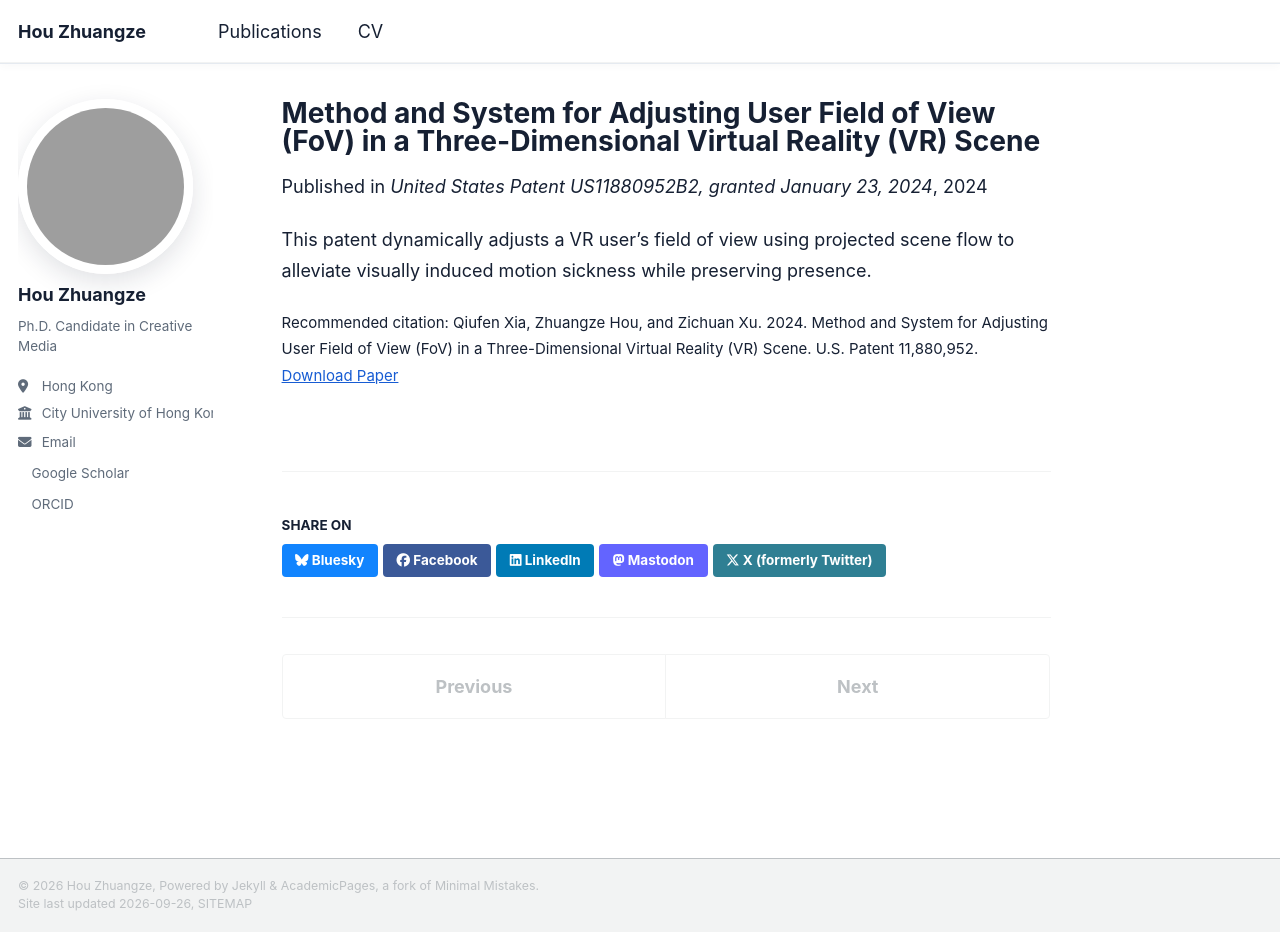
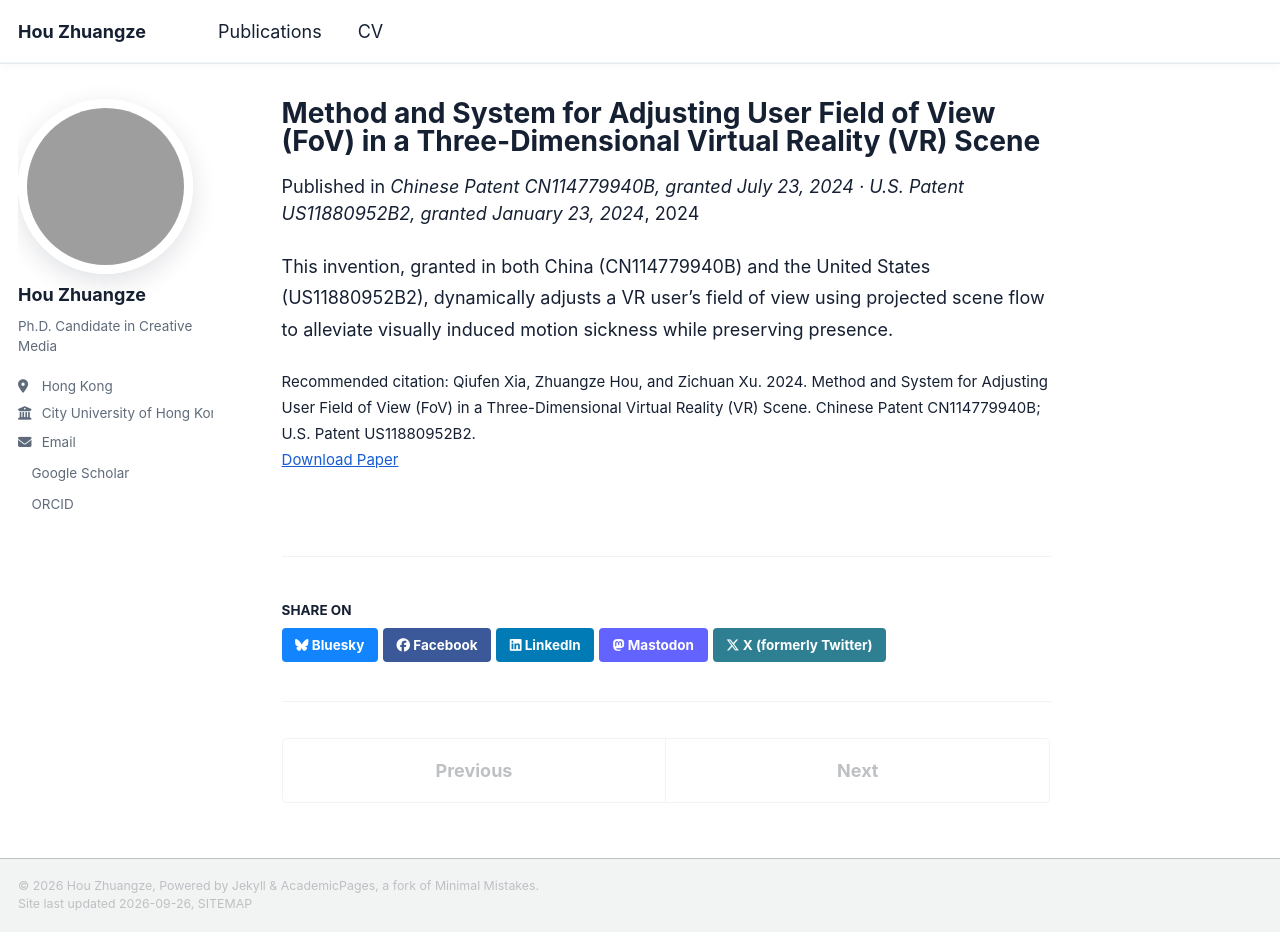
Before and after one commit to zhuangze-hci/zhuangze-hci.github.io, a Jekyll site: the page built from _publications/2024-01-23-us-patent-fov.md, in a window 1280 px wide and 932 px high. Built offline with Jekyll 4.4.1, drawn with Linux system fonts in a browser that asks for light colours; a style sheet for code colours, icons or effects is not loaded.

Commit message:
Show Chinese and US patent records

```diff
--- a/_includes/publication-card.html
+++ b/_includes/publication-card.html
@@ -23,6 +23,7 @@
     <p class="publication-card__venue">{{ publication.venue }}</p>
     <div class="publication-card__links">
       {% if publication.paperurl %}<a class="publication-link" href="{{ publication.paperurl }}">{{ publication.paper_label | default: "Paper" }}</a>{% endif %}
+      {% if publication.secondaryurl %}<a class="publication-link" href="{{ publication.secondaryurl }}">{{ publication.secondary_label | default: "Additional record" }}</a>{% endif %}
       {% if publication.doiurl %}<a class="publication-link" href="{{ publication.doiurl }}">DOI</a>{% endif %}
       {% if publication.preprinturl %}<a class="publication-link" href="{{ publication.preprinturl }}">Preprint</a>{% endif %}
     </div>
--- a/_publications/2024-01-23-us-patent-fov.md
+++ b/_publications/2024-01-23-us-patent-fov.md
@@ -5,14 +5,16 @@ category: patents
 permalink: /publication/us-patent-fov
 date: 2024-01-23
 authors: "Qiufen Xia, <strong>Zhuangze Hou</strong>, Zichuan Xu"
-venue: "United States Patent US11880952B2, granted January 23, 2024"
-short_venue: "US Patent"
+venue: "Chinese Patent CN114779940B, granted July 23, 2024 · U.S. Patent US11880952B2, granted January 23, 2024"
+short_venue: "CN & US Patents"
 excerpt: "A method for dynamically adjusting a VR user's field of view based on projected scene flow to alleviate visually induced motion sickness while preserving presence."
 teaser: "/images/publications/dynamic-fov-teaser.webp"
 teaser_alt: "Dynamic field-of-view restriction based on projected scene flow mitigates VR motion sickness while preserving presence"
 paperurl: "https://patents.google.com/patent/US11880952B2/en"
-paper_label: "Patent"
-citation: "Qiufen Xia, Zhuangze Hou, and Zichuan Xu. 2024. Method and System for Adjusting User Field of View (FoV) in a Three-Dimensional Virtual Reality (VR) Scene. U.S. Patent 11,880,952."
+paper_label: "US Patent"
+secondaryurl: "https://patents.google.com/patent/CN114779940B/zh"
+secondary_label: "CN Patent"
+citation: "Qiufen Xia, Zhuangze Hou, and Zichuan Xu. 2024. Method and System for Adjusting User Field of View (FoV) in a Three-Dimensional Virtual Reality (VR) Scene. Chinese Patent CN114779940B; U.S. Patent US11880952B2."
 ---
 
-This patent dynamically adjusts a VR user's field of view using projected scene flow to alleviate visually induced motion sickness while preserving presence.
+This invention, granted in both China (CN114779940B) and the United States (US11880952B2), dynamically adjusts a VR user's field of view using projected scene flow to alleviate visually induced motion sickness while preserving presence.
```
Also changed, not shown: _pages/cv.md (+1 -0 lines).
